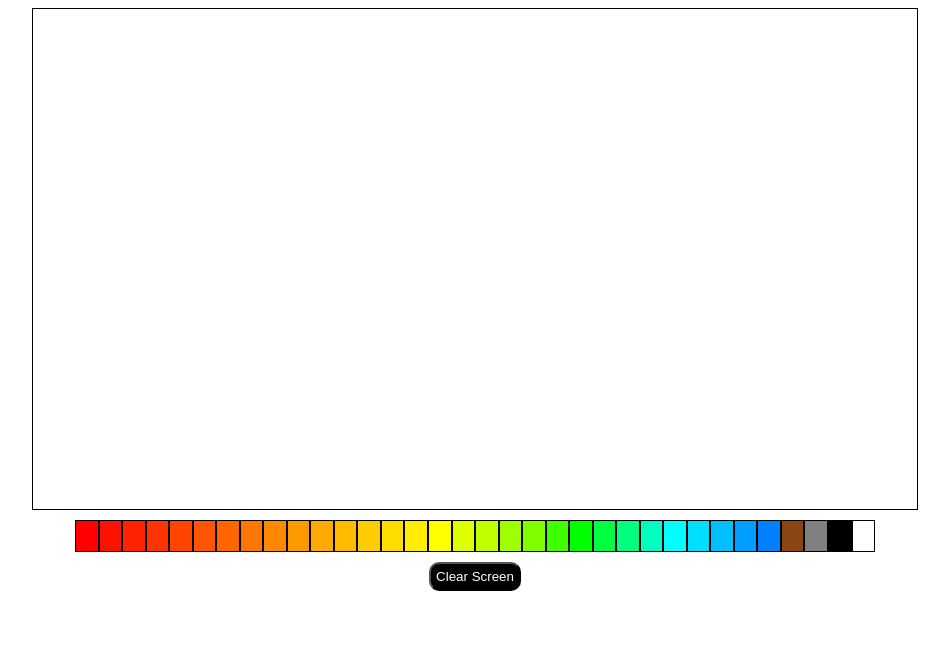
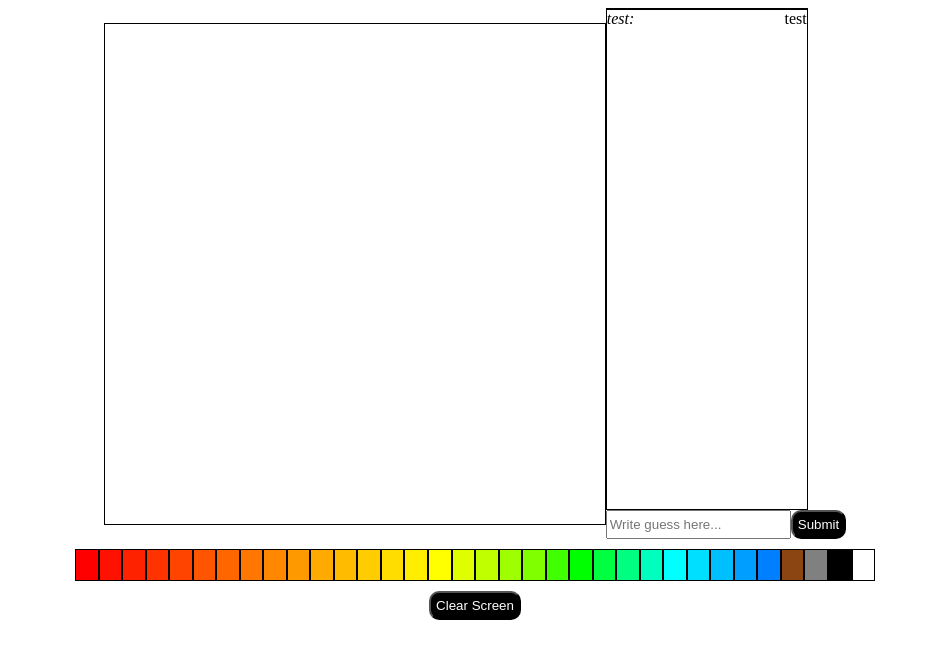
Before and after one commit to DexStephens/drawNado, a plain HTML site: page client/index.html in a window 1280 px wide. Shown: the whole page, without its empty margins (165-1114 px from the left). Drawn offline with nearby package versions, Linux system fonts and the light colour scheme; no server answers.

Commit message:
Begin working on chat functionality for submitting guesses.

```diff
--- a/client/css/index.css
+++ b/client/css/index.css
@@ -1,6 +1,6 @@
 .mainContain {
   min-height: 500px;
-  width: 70%;
+  width: 500px;
   border: 1px solid black;
 }
 
@@ -36,3 +36,38 @@ button {
   background-color: black;
   color: white;
 }
+
+.row {
+  display: flex;
+  justify-content: center;
+  align-items: center;
+}
+
+#chat {
+  height: 500px;
+  width: 200px;
+  border: 1px solid black;
+  display: flex;
+  flex-direction: column;
+}
+
+.chatMessage {
+  display: flex;
+  justify-content: space-between;
+  border-top: 1px solid black;
+}
+
+.chatMessage p {
+  padding: 0;
+  margin: 0;
+}
+
+.messageAuthor {
+  font-style: italic;
+}
+
+#chatForm {
+  margin-top: auto;
+  display: flex;
+  justify-content: space-between;
+}
--- a/client/index.html
+++ b/client/index.html
@@ -8,7 +8,16 @@
   </head>
   <body>
     <section id="drawGame">
-      <div class="mainContain" id="mainContain"></div>
+      <div class="row">
+        <div class="mainContain" id="mainContain"></div>
+        <div>
+          <div id="chat"></div>
+          <form id="chatForm">
+            <input type="text" placeholder="Write guess here..." />
+            <button type="button">Submit</button>
+          </form>
+        </div>
+      </div>
       <div class="colorPicker" id="colorPicker"></div>
       <button id="clearPicture">Clear Screen</button>
     </section>
--- a/client/js/main.js
+++ b/client/js/main.js
@@ -1,15 +1,18 @@
 import Communicate from "./sockets/communicate.js";
 import Draw from "./ui/draw.js";
+import Chat from "./ui/chat.js";
 
 import { attachHelpers } from "./ui/helpers.js";
 
 const communicate = new Communicate();
 const draw = new Draw(document, communicate);
+const chat = new Chat(document, communicate);
 
 window.onload = () => {
   attachHelpers();
   draw.fillColorPallette();
   draw.addMouseListener();
+  chat.addMessage("test", "test");
 };
 
 // LEARNINGS
--- /dev/null
+++ b/client/js/ui/chat.js
@@ -0,0 +1,28 @@
+export default class Chat {
+  constructor(document, communicate) {
+    this.document = document;
+    this.communicate = communicate;
+  }
+
+  addMessage(author, guess) {
+    const chatBox = this.document.getElementById("chat");
+    chatBox.appendChild(this.createChatMessage(author, guess));
+  }
+
+  createChatMessage(author, guess) {
+    const newMessageRow = this.document.createElement("div");
+    newMessageRow.classList.add("chatMessage");
+
+    const writer = this.document.createElement("p");
+    writer.classList.add("messageAuthor");
+    writer.textContent = author + ":";
+
+    const content = this.document.createElement("p");
+    content.textContent = guess;
+
+    newMessageRow.appendChild(writer);
+    newMessageRow.appendChild(content);
+
+    return newMessageRow;
+  }
+}
```
